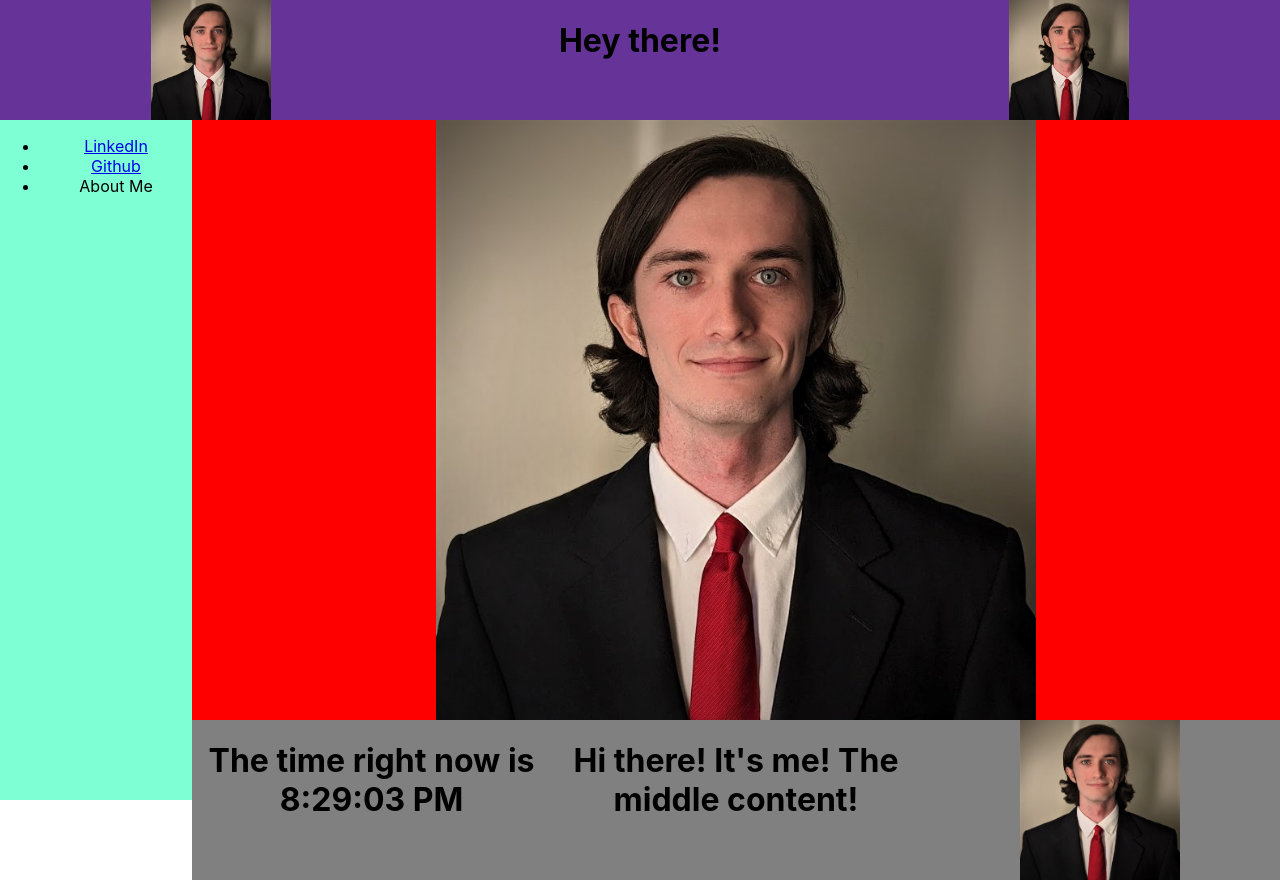
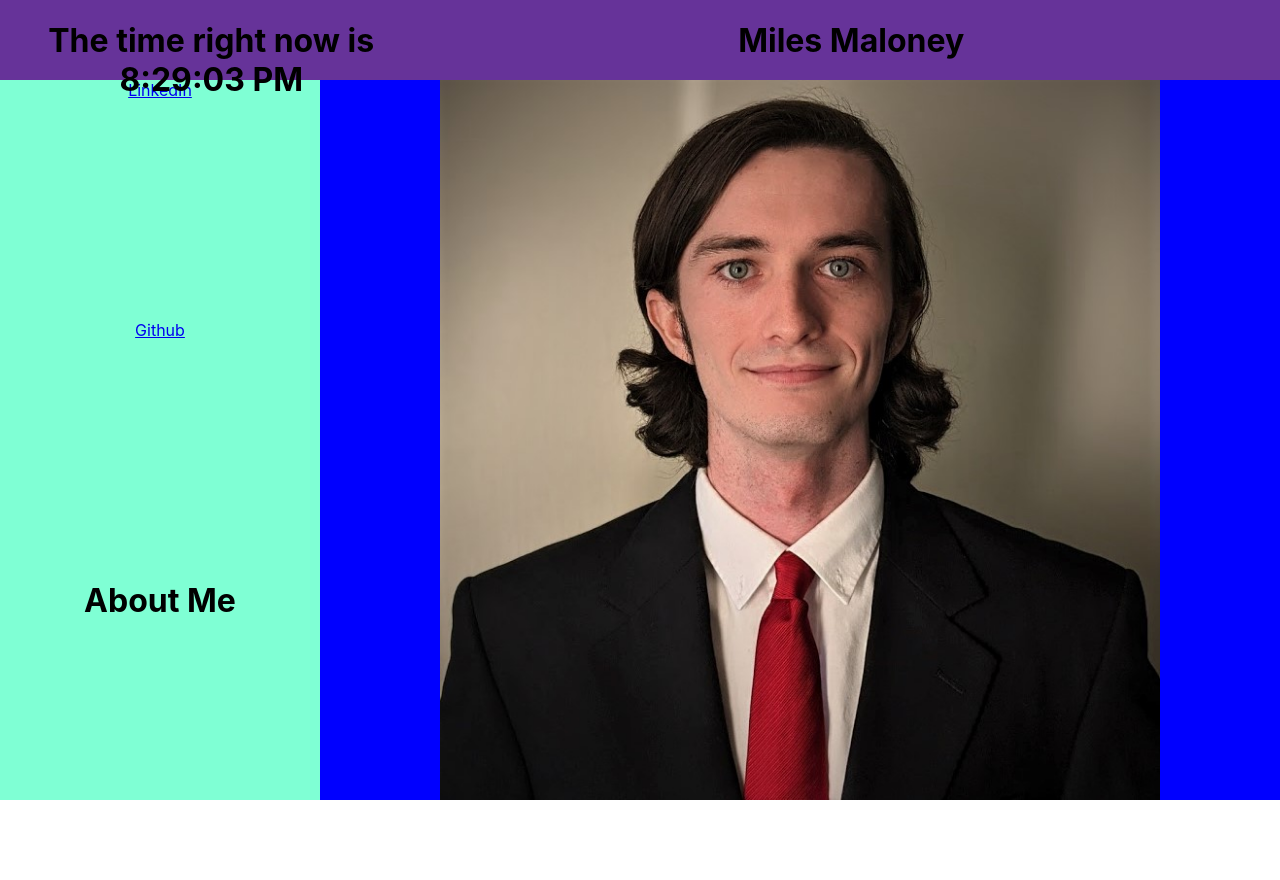
Before and after one commit to milesmaloney/React-Website, a React (Create React App) app in the folder react-app/: page / in a window 1280 px wide. After the commit the page ends 800 px from the top, so only its background shows below. Built offline with nearby package versions, Linux system fonts and the light colour scheme.

Commit message:
Added changeable page layouts, fixed multiple bugs, added onclick changes for clock.

```diff
--- a/react-app/src/App.css
+++ b/react-app/src/App.css
@@ -50,7 +50,7 @@
 
 
 #main {
-  background-color: red;
+  background-color: rgb(0, 0, 256);
   height: 75%;
   width: 85%;
   left: 15%;
--- a/react-app/src/App.js
+++ b/react-app/src/App.js
@@ -20,7 +20,7 @@ TODO:
 function App() {
   return (
     <div id = "App">
-      <Page contentType = {[1, 1, 1]}/>
+      <Page pageType = 'home'/>
     </div>
   )
 /*Commented out this return statement to test page react component
--- a/react-app/src/ImageScroller.jsx
+++ b/react-app/src/ImageScroller.jsx
@@ -14,7 +14,7 @@ export default class ImageScroller extends React.Component {
 */
 /*import-style:*/
         this.state = { currentPicture: img0};
-
+        this.changeImage = this.changeImage.bind(this);
     }
 
     render() {
@@ -30,7 +30,7 @@ export default class ImageScroller extends React.Component {
 
         var style = {backgroundImage: `url(${this.state.currentPicture})`, backgroundSize: "contain", backgroundRepeat: "no-repeat", backgroundPosition: "center"};
         return (
-            <div id = 'ImageScroller' style = {style} onClick = {this.changeImage.bind(this)}>
+            <div id = 'ImageScroller' style = {style} onClick = {this.changeImage}>
             </div>
         );
 
--- a/react-app/src/LocalClock.jsx
+++ b/react-app/src/LocalClock.jsx
@@ -8,6 +8,8 @@ export default class LocalClock extends React.Component {
     constructor(props) {
         super(props);
         this.state = { date: new Date(), timeOrDate : 'time' };
+        this.changeToDate = this.changeToDate.bind(this);
+        this.changeToTime = this.changeToTime.bind(this);
     }
 
     //render mounts the component to the web app
@@ -20,7 +22,7 @@ export default class LocalClock extends React.Component {
             shownClock = "The date today is " + this.state.date.toLocaleDateString();
         }
         return (
-            <h1>{shownClock}</h1>
+            <h1 onClick = {this.state.timeOrDate === 'time' ? this.changeToDate : this.changeToTime}>{shownClock}</h1>
         );
     }
 
@@ -44,17 +46,19 @@ export default class LocalClock extends React.Component {
     //componentWillUnmount handles what should be done when the component is unmounted
     componentWillUnmount() {
         clearInterval(this.timeIntervalID);
-        clearInterval(this.clockIntervalID);
+        clearTimeout(this.clockIntervalID);
     }
 
     //returns the time interval to be used on state change (5 seconds for date, 10 seconds for time)
     changeToTime() {
+        clearTimeout(this.clockIntervalID);
         this.setState({ timeOrDate: 'time' });
-        setTimeout(this.changeToDate.bind(this), 10000);
+        this.clockIntervalID = setTimeout(this.changeToDate.bind(this), 10000);
     }
     changeToDate() {
+        clearTimeout(this.clockIntervalID);
         this.setState({ timeOrDate: 'date'});
-        setTimeout(this.changeToTime.bind(this), 5000);
+        this.clockIntervalID = setTimeout(this.changeToTime.bind(this), 5000);
     }
 }
 
--- a/react-app/src/Page.jsx
+++ b/react-app/src/Page.jsx
@@ -9,149 +9,54 @@ import ImageScroller from './ImageScroller.jsx';
 export default class Page extends React.Component {
     constructor(props) {
         super(props);
-        this.state = {};
+        this.state = {pageType: this.props.pageType};
+        this.changeState = this.changeState.bind(this);
     }
     render() {
-        /*Header exists*/
-        if(this.props.contentType[0]) {
-            /*Sidebar and Header exist*/
-            if(this.props.contentType[1]) {
-                /*Sidebar, header, and footer exist*/
-                if(this.props.contentType[2]) {
-                    return (
-                        <div id = "page">
-                            <Header divs = {[1, 1, 1]} content = {[<ImageScroller />, <h1>Hey there!</h1>, <ImageScroller/>]}/>
-                            <Sidebar content = {[(
-                            <ul>
-                                <li><a href = "https://www.linkedin.com/in/miles-maloney-0783051b9/">LinkedIn</a></li>
-                                <li><a href = "https://github.com/milesmaloney">Github</a></li>
-                                <li>About Me</li>
-                            </ul>
-                            )]}/>
-                            <div id = "main">
-                                <ImageScroller />
-                            </div>
-                            <Footer divs = {[1, 1, 1]} content = {[<LocalClock/>, <h1>Hi there! It's me! The middle content!</h1>, <ImageScroller/>]}/>
-                        </div>
-                    );
-                }
-                /*Header and sidebar exist, no footer*/
-                else {
-                    var mainStyle = {top: '15%', left: '15%', height: '85%', width: '85%'};
-                    var headerStyle = {top: '0%', left: '0%', height: '15%', width: '100%'};
-                    var sidebarStyle = {top: '15%', left: '0%', height: '85%', width: '15%'};
-                    return (
-                        <div id = "page">
-                            <Header divs = {[1, 1, 1]} content = {[<ImageScroller />, <h1>Yo what up G? It's me! Middle guy!</h1>, <ImageScroller/>]} style = {headerStyle}/>
-                            <Sidebar content = {[(
-                            <ul>
-                                <li><a href = "https://www.linkedin.com/in/miles-maloney-0783051b9/">LinkedIn</a></li>
-                                <li><a href = "https://github.com/milesmaloney">Github</a></li>
-                                <li>About Me</li>
-                            </ul>
-                            )]} style = {sidebarStyle}/>
-                            <div id = "main" style = {mainStyle}>
-                                <ImageScroller />
-                            </div>
-                        </div>
-                    )
-                }
-            }
-            /*Header and footer exist, no sidebar*/
-            else if(this.props.contentType[2]) {
-                var mainStyle = {top: '15%', left: '0%', height: '75%', width: '100%'};
-                var headerStyle = {top: '0%', left: '0%', height: '15%', width: '100%'};
-                var footerStyle = {bottom: '-10%', left: '0%', height: '20%', width: '100%'};
-                return (
-                    <div id = "page">
-                        <Header divs = {[1, 1, 1]} content = {[<ImageScroller />, <h1>Yo what up G? It's me! Middle guy!</h1>, <ImageScroller/>]} style = {headerStyle}/>
-                        <div id = "main" style = {mainStyle}>
-                            <ImageScroller />
-                        </div>
-                        <Footer divs = {[1, 1, 1]} content = {[<LocalClock/>, <h1>Hi there! It's me! The middle content!</h1>, <ImageScroller/>]} style = {footerStyle}/>
-                    </div>
-                );
-            }
-            /*Only header exists*/
-            else {
-                var mainStyle = {top: '15%', left: '0%', height: '85%', width: '100%'};
-                var headerStyle = {top: '0%', left: '0%', height: '15%', width: '100%'};
-                return (
-                    <div id = "page">
-                        <Header divs = {[1 , 1, 1]} content = {[<ImageScroller />, <h1>It's me! Middle guy!</h1>, <ImageScroller/>]} style = {headerStyle}/>
-                        <div id = "main" style = {mainStyle}>
-                            <ImageScroller />
-                        </div>
-                    </div>
-                );
-            }
-        }
-        /*Sidebar exists, no header*/
-        else if(this.props.contentType[1]) {
-            /*Sidebar and footer exist, no header*/
-            if(this.props.contentType[2]) {
-                var mainStyle = {top: '0%', left: '15%', height: '90%', width: '85%'};
-                var sidebarStyle = {top: '0%', left: '0%', height: '100%', width: '15%'};
-                var footerStyle = {bottom: '-10%', left: '15%', height: '20%', width: '85%'};
-                return (
-                    <div id = "page">
-                        <Sidebar content = {[(
-                            <ul>
-                                <li><a href = "https://www.linkedin.com/in/miles-maloney-0783051b9/">LinkedIn</a></li>
-                                <li><a href = "https://github.com/milesmaloney">Github</a></li>
-                                <li>About Me</li>
-                            </ul>
-                            )]} style = {sidebarStyle}/>
-                        <div id = "main" style = {mainStyle}>
-                            <ImageScroller />
-                        </div>
-                        <Footer divs = {[1, 1, 1]} content = {[<LocalClock/>, <h1>Hi there! It's me! The middle content!</h1>, <ImageScroller/>]} style = {footerStyle}/>
-                    </div>
-                );
-            }
-            /*Only sidebar exists*/
-            else {
-                var mainStyle = {left: '15%', top: '0%', width: '85%', height: '100%'};
-                var sidebarStyle = {left: '0%', top: '0%', width: '15%', height: '100%'};
-                return (
-                    <div id = "page">
-                        <Sidebar content = {[(
-                            <ul>
-                                <li><a href = "https://www.linkedin.com/in/miles-maloney-0783051b9/">LinkedIn</a></li>
-                                <li><a href = "https://github.com/milesmaloney">Github</a></li>
-                                <li>About Me</li>
-                            </ul>
-                            )]} style = {sidebarStyle}/>
-                        <div id = "main" style = {mainStyle}>
-                            <ImageScroller />
-                        </div>
-                    </div>
-                );
-            }
-        }
-        /*Only footer exists*/
-        else if(this.props.contentType[2]) {
-            var mainStyle = {left: '0%', top: '0%', height: '90%', width: '100%'};
-            var footerStyle = {left: '0%', bottom: '-10%', height: '20%', width: '100%'};
+        if(this.state.pageType === 'home') {
+            var mainStyle = {left: '25%', top: '10%', width: '75%', height: '90%'};
+            var sidebarStyle = {left: '0%', top: '10%', width: '25%', height: '90%'};
+            var headerStyle = {left: '0%', top: '0%', width: '100%', height: '10%'};
             return (
                 <div id = "page">
+                    <Header divs = {[1,1,0]} content = {[<LocalClock/>, <h1>Miles Maloney</h1>]} style = {headerStyle}/>
+                    <Sidebar content = {[
+                        <a href = "https://www.linkedin.com/in/miles-maloney-0783051b9/">LinkedIn</a>,
+                        <a href = "https://github.com/milesmaloney">Github</a>,
+                        <h1 onClick = {() => this.changeState('about me')}>About Me</h1>
+                    ]} style = {sidebarStyle}/>
                     <div id = "main" style = {mainStyle}>
-                        <ImageScroller />
+                        <ImageScroller/>
                     </div>
-                    <Footer divs = {[1, 1, 1]} content = {[<LocalClock/>, <h1>Hi there!</h1>, <ImageScroller/>]} style = {footerStyle}/>
                 </div>
             );
         }
-        /*No header, sidebar, or footer*/
-        else {
-            var mainStyle = {left: '0%', top: '0%', height: '100%', width: '100%'};
+        else if(this.state.pageType === 'about me') {
+            var mainStyle = {left: '15%', top: '0%', width: '85%', height: '100%'};
+            var sidebarStyle = {left: '0%', top: '0%', width: '15%', height: '100%'};
             return (
                 <div id = "page">
+                    <Sidebar content = {[
+                        <h1 onClick = {() => this.changeState('home')}>Home</h1>,
+                        <a href = "https://www.linkedin.com/in/miles-maloney-0783051b9/">LinkedIn</a>,
+                        <a href = "https://github.com/milesmaloney">Github</a>
+                    ]} style = {sidebarStyle}/>
                     <div id = "main" style = {mainStyle}>
-                        <ImageScroller />
+                        <h1>Hello! My name is Miles Maloney, and I am a recent graduate of the B.S. Computer Science program at University of San Diego. This website is a hub for you to find everything you might want to learn about my background as a software engineer.</h1>
                     </div>
                 </div>
             );
         }
     }
+    changeState(newState) {
+        console.log("Statechange!");
+        switch(newState) {
+            case 'home':
+                this.setState({pageType: 'home'});
+                break;
+            case 'about me':
+                this.setState({pageType: 'about me'});
+                break;
+        }
+    }
 }
--- a/react-app/src/Sidebar.jsx
+++ b/react-app/src/Sidebar.jsx
@@ -8,9 +8,17 @@ export default class Sidebar extends React.Component {
     }
 
     render() {
+        var listElements = [];
+        var pcntPerElement = 100 / this.props.content.length;
+        for(var i = 0; i < this.props.content.length; i++) {
+            var currStyle = {top: `${(0 + (pcntPerElement * i)).toString()}%`, left: '0%', height: `${pcntPerElement.toString()}%`, width: '100%', position: 'absolute'};
+            listElements.push(<li style = {currStyle}>{this.props.content[i]}</li>);
+        }
         return (
             <div id = "sidebar" style = {this.props.style}>
-                {this.props.content[0]}
+                <ul>
+                    {listElements}
+                </ul>
             </div>
         );
     }
```
Also changed, not shown: react-app/src/Background.jsx (deleted, +0 -17 lines), react-app/src/Sidebar.css (+10 -0 lines).
